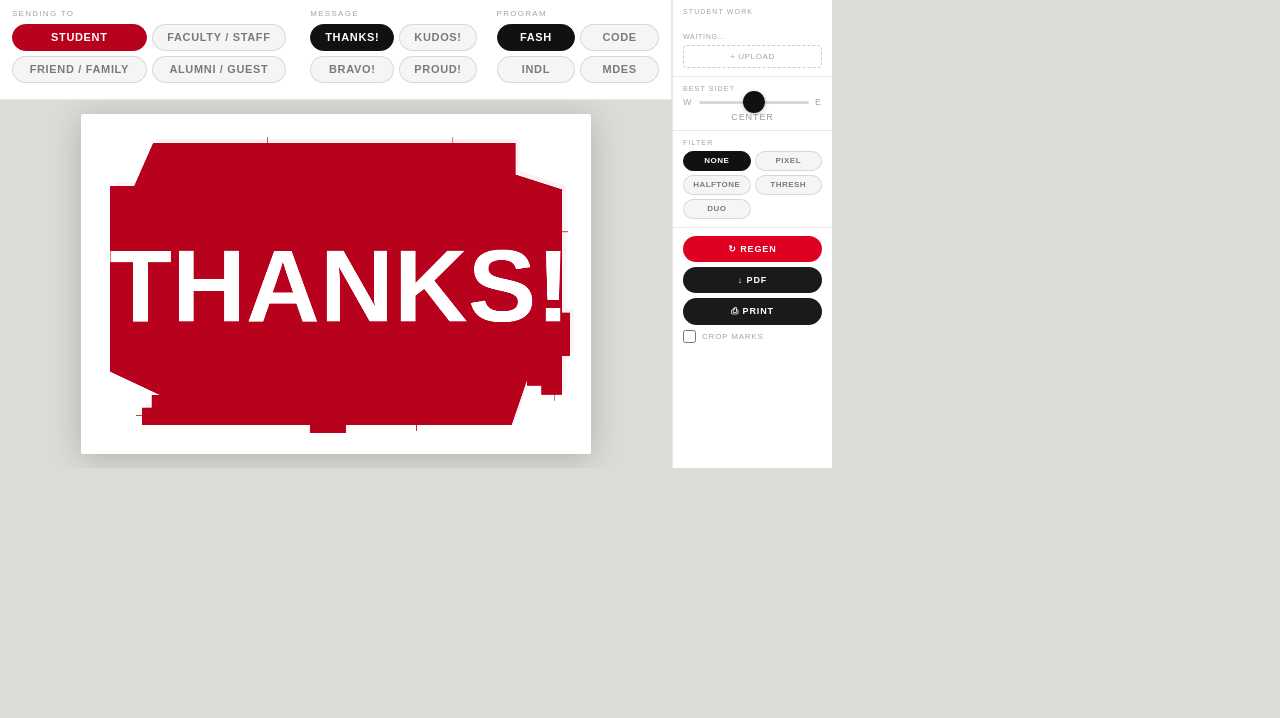
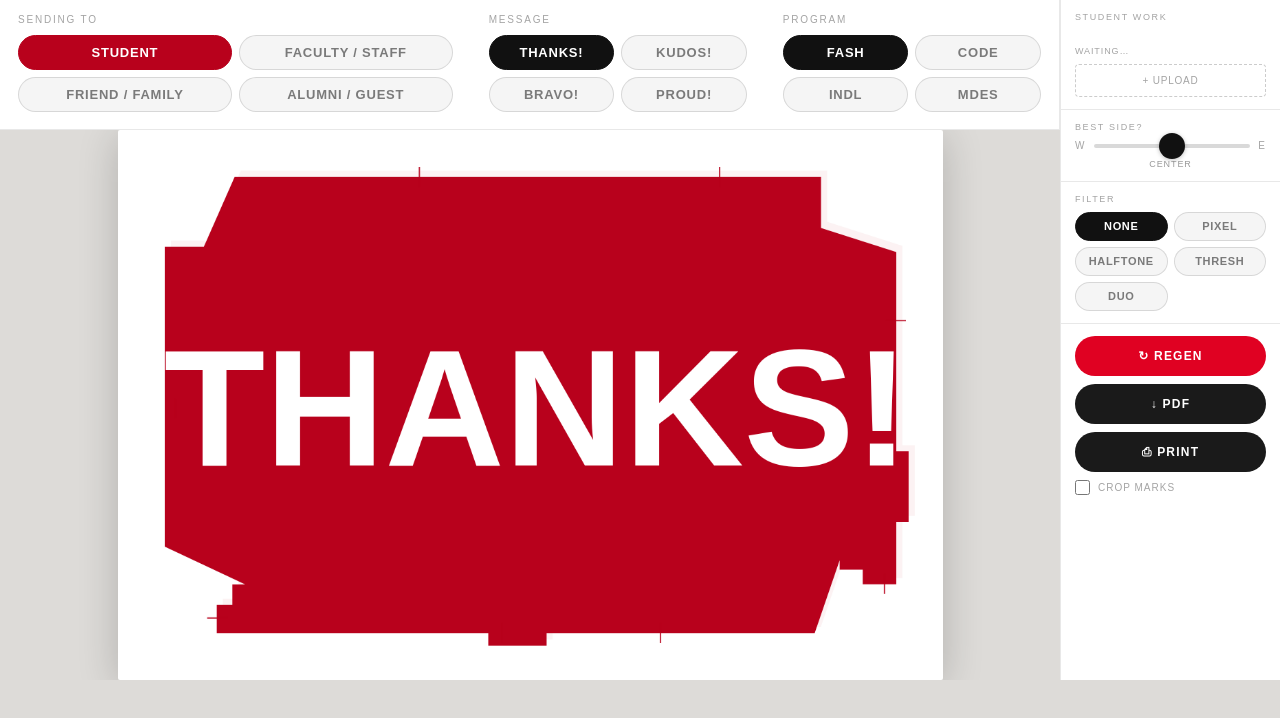
Before and after one commit to trischdj/daap-kiosk, a website: page index.html in a window 1280 px wide. Drawn offline with nearby package versions, Linux system fonts and the light colour scheme; a script that the page names is missing; a web font is replaced by a local one.

Commit message:
Update index.html

```diff
--- a/index.html
+++ b/index.html
@@ -16,13 +16,13 @@
     --label: rgba(0,0,0,0.36);
     --text: #111;
     --ui: 'gotham', sans-serif;
-    --topbar: 100px;
-    --rightpanel: 160px;
+    --topbar: 130px;
+    --rightpanel: 220px;
   }
   * { box-sizing: border-box; margin: 0; padding: 0; }
 
   html, body {
-    width: 832px; height: 468px;
+    width: 1280px; height: 680px;
     overflow: hidden;
     background: var(--bg);
     color: var(--text);
@@ -45,35 +45,23 @@
   }
 
   .bar-col {
-    padding: 9px 12px;
+    padding: 14px 18px;
     display: flex;
     flex-direction: column;
-    gap: 6px;
+    gap: 10px;
     overflow: hidden;
   }
   .bar-col:last-child { border-right: none; }
 
   .bar-lbl {
-    font-family: var(--ui); font-size: 8px;
-    letter-spacing: 0.16em; text-transform: uppercase;
+    font-family: var(--ui); font-size: 10px;
+    letter-spacing: 0.18em; text-transform: uppercase;
     color: var(--label); white-space: nowrap;
   }
 
-  #recip-group {
-    display: grid;
-    grid-template-columns: 1fr 1fr;
-    gap: 5px;
-  }
-  #msg-group {
-    display: grid;
-    grid-template-columns: 1fr 1fr;
-    gap: 5px;
-  }
-  #pg {
-    display: grid;
-    grid-template-columns: 1fr 1fr;
-    gap: 5px;
-  }
+  #recip-group { display: grid; grid-template-columns: 1fr 1fr; gap: 7px; }
+  #msg-group   { display: grid; grid-template-columns: 1fr 1fr; gap: 7px; }
+  #pg          { display: grid; grid-template-columns: 1fr 1fr; gap: 7px; }
 
   /* ── PILLS ── */
   .pill {
@@ -81,8 +69,8 @@
     border: 1.5px solid rgba(0,0,0,0.12);
     border-radius: 100px;
     color: rgba(0,0,0,0.5);
-    padding: 7px 14px;
-    font-family: var(--ui); font-size: 11px; font-weight: 700;
+    padding: 10px 16px;
+    font-family: var(--ui); font-size: 13px; font-weight: 700;
     letter-spacing: 0.06em; text-transform: uppercase;
     cursor: pointer; transition: all 0.12s;
     white-space: nowrap; line-height: 1;
@@ -90,28 +78,22 @@
     text-align: center;
   }
   .pill:hover { border-color: rgba(0,0,0,0.3); color: var(--text); background: rgba(0,0,0,0.06); }
-  .pill.active {
-    background: var(--pc, #111);
-    border-color: var(--pc, #111);
-    color: #fff;
-  }
+  .pill.active { background: var(--pc, #111); border-color: var(--pc, #111); color: #fff; }
   .pill.active[data-r="alumni"] { color: #111; }
 
   /* Campus slider */
-  .campus-wrap {
-    display: flex; align-items: center; gap: 6px;
-  }
+  .campus-wrap { display: flex; align-items: center; gap: 8px; }
   .campus-end-lbl {
-    font-family: var(--ui); font-size: 9px; letter-spacing: 0.12em;
+    font-family: var(--ui); font-size: 10px; letter-spacing: 0.12em;
     text-transform: uppercase; color: var(--label); white-space: nowrap; flex-shrink: 0;
   }
   input[type=range] {
     flex: 1; width: 100%; -webkit-appearance: none;
-    height: 3px; background: rgba(0,0,0,0.15);
+    height: 4px; background: rgba(0,0,0,0.15);
     outline: none; cursor: pointer; border-radius: 2px;
   }
   input[type=range]::-webkit-slider-thumb {
-    -webkit-appearance: none; width: 22px; height: 22px;
+    -webkit-appearance: none; width: 26px; height: 26px;
     background: var(--text); border-radius: 50%;
     box-shadow: 0 1px 4px rgba(0,0,0,0.25);
   }
@@ -123,18 +105,18 @@
     display: flex;
     align-items: center;
     justify-content: center;
-    padding: 14px;
+    padding: 18px;
     background: var(--bg);
     overflow: hidden;
   }
 
-  /* Card: avail 672×368px, 4×6 ratio → constrain by height: 340×510 */
-  .scene { width: 510px; height: 340px; }
+  /* Card: avail 1060×550px, 4×6 ratio → 550×825 fits */
+  .scene { width: 825px; height: 550px; }
   .flipper { width: 100%; height: 100%; position: relative; }
   .face {
     position: absolute; inset: 0;
     border-radius: 2px;
-    box-shadow: 0 4px 32px rgba(0,0,0,0.2);
+    box-shadow: 0 6px 40px rgba(0,0,0,0.2);
     overflow: hidden;
   }
   canvas { display: block; width: 100%; height: 100%; }
@@ -149,47 +131,45 @@
     overflow: hidden;
   }
   .rpanel-sect {
-    padding: 8px 10px;
+    padding: 12px 14px;
     border-bottom: 1px solid var(--border);
-    display: flex; flex-direction: column; gap: 5px;
+    display: flex; flex-direction: column; gap: 8px;
     flex-shrink: 0;
   }
   .rpanel-sect:last-child { border-bottom: none; }
   .rpanel-lbl {
-    font-family: var(--ui); font-size: 7px;
-    letter-spacing: 0.16em; text-transform: uppercase;
+    font-family: var(--ui); font-size: 9px;
+    letter-spacing: 0.18em; text-transform: uppercase;
     color: var(--label);
   }
 
   /* QR + upload */
-  #qr-code img, #qr-code canvas { width: 72px !important; height: 72px !important; }
+  #qr-code img, #qr-code canvas { width: 130px !important; height: 130px !important; }
   .poll-lbl {
-    font-family: var(--ui); font-size: 7px; letter-spacing: 0.1em;
+    font-family: var(--ui); font-size: 9px; letter-spacing: 0.1em;
     text-transform: uppercase; color: var(--label);
   }
   .upzone {
-    border: 1.5px dashed rgba(0,0,0,0.2); padding: 6px;
+    border: 1.5px dashed rgba(0,0,0,0.2); padding: 10px;
     text-align: center; cursor: pointer;
-    font-family: var(--ui); font-size: 8px;
+    font-family: var(--ui); font-size: 10px;
     letter-spacing: 0.08em; text-transform: uppercase;
     color: var(--label); position: relative; transition: all 0.12s;
     border-radius: 4px;
   }
   .upzone:hover { border-color: rgba(0,0,0,0.4); color: var(--text); }
   .upzone input { position: absolute; inset: 0; opacity: 0; cursor: pointer; width: 100%; }
-  #upthumb { width: 100%; height: 28px; object-fit: cover; margin-top: 3px; display: none; border-radius: 2px; }
+  #upthumb { width: 100%; height: 44px; object-fit: cover; margin-top: 5px; display: none; border-radius: 2px; }
 
-  /* Filter pills in right panel — 2 col grid */
-  .filter-pills {
-    display: grid; grid-template-columns: 1fr 1fr; gap: 4px;
-  }
-  .filter-pills .pill { padding: 5px 4px; font-size: 8px; }
+  /* Filter pills */
+  .filter-pills { display: grid; grid-template-columns: 1fr 1fr; gap: 6px; }
+  .filter-pills .pill { padding: 8px 6px; font-size: 11px; }
 
   /* Action buttons */
   .action-pill {
     width: 100%; border: none; border-radius: 100px;
-    padding: 8px 10px;
-    font-family: var(--ui); font-size: 9px; font-weight: 900;
+    padding: 13px 14px;
+    font-family: var(--ui); font-size: 12px; font-weight: 900;
     letter-spacing: 0.1em; text-transform: uppercase;
     cursor: pointer; transition: all 0.12s;
     -webkit-tap-highlight-color: transparent;
@@ -200,12 +180,12 @@
   .action-pill.dark:hover { background: #333; }
 
   /* Cropmarks */
-  .crop-row { display: flex; align-items: center; gap: 6px; }
+  .crop-row { display: flex; align-items: center; gap: 8px; }
   .crop-row label {
-    font-family: var(--ui); font-size: 8px; letter-spacing: 0.1em;
+    font-family: var(--ui); font-size: 10px; letter-spacing: 0.1em;
     text-transform: uppercase; color: var(--label); cursor: pointer;
   }
-  input[type=checkbox] { cursor: pointer; accent-color: #111; width: 13px; height: 13px; }
+  input[type=checkbox] { cursor: pointer; accent-color: #111; width: 15px; height: 15px; }
 </style>
 </head>
 <body>
```
